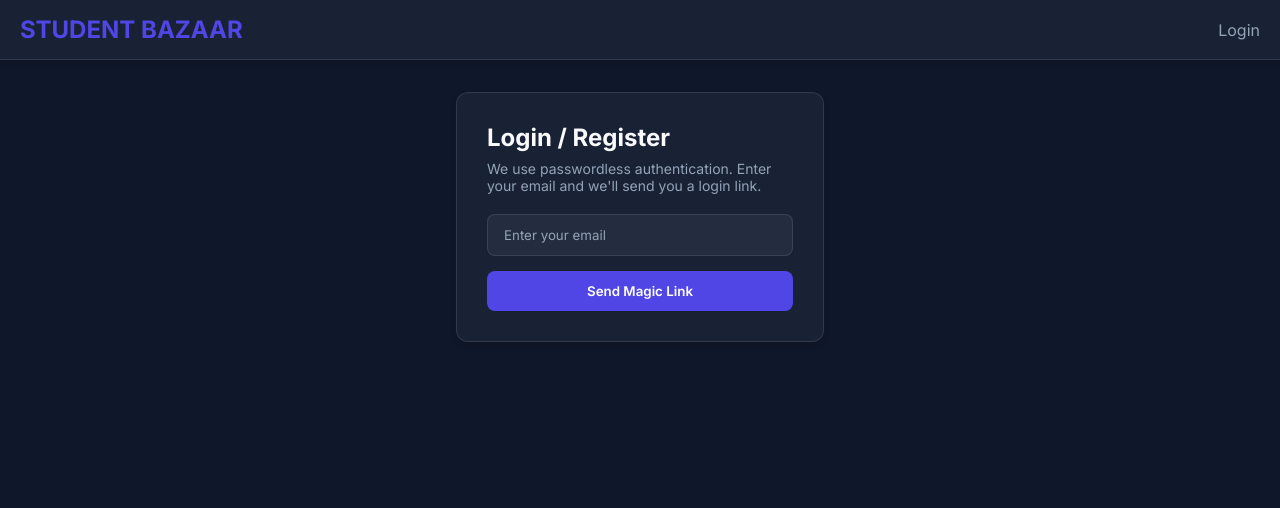
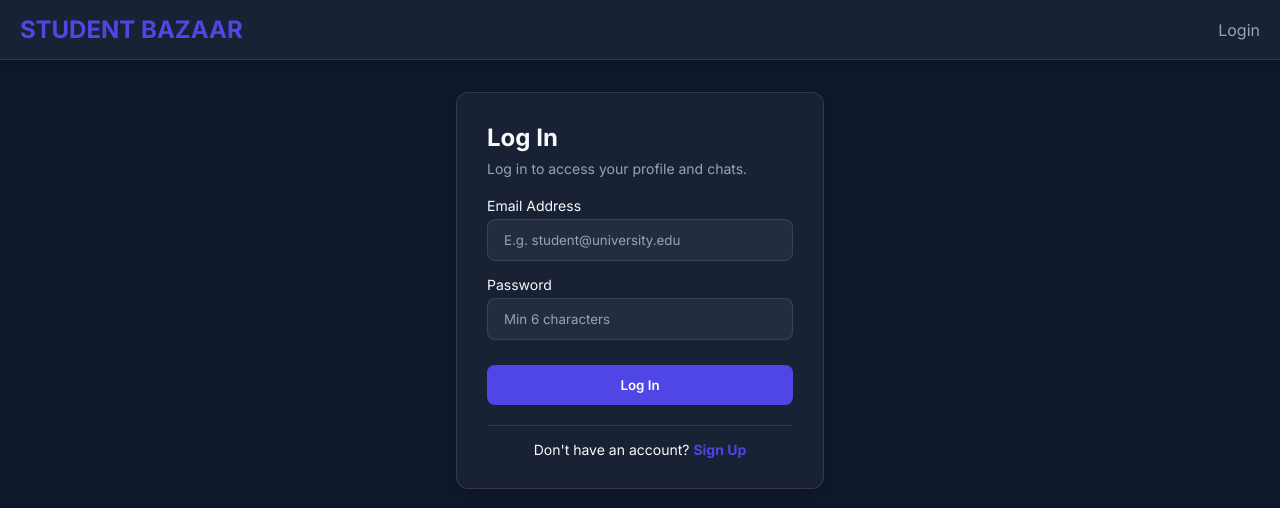
Before and after one commit to PranshuSirohi123/STUDENT-BAZAAR, a React (Vite) app: page /login in a window 1280 px wide. Shown: the top 508 px of the page. Built offline with nearby package versions, Linux system fonts and the light colour scheme; no server answers.

Commit message:
Switch authentication to Email/Password

```diff
--- a/src/pages/Login.jsx
+++ b/src/pages/Login.jsx
@@ -1,39 +1,45 @@
 import React, { useState, useEffect } from 'react';
-import { auth } from '../firebase';
-import { sendSignInLinkToEmail, isSignInWithEmailLink, signInWithEmailLink } from 'firebase/auth';
-import { doc, getDoc, setDoc, serverTimestamp } from 'firebase/firestore';
-import { db } from '../firebase';
+import { auth, db } from '../firebase';
+import { signInWithEmailAndPassword, createUserWithEmailAndPassword, updateProfile } from 'firebase/auth';
+import { doc, setDoc, getDoc, serverTimestamp } from 'firebase/firestore';
 import { useNavigate } from 'react-router-dom';
 
 export default function Login() {
+  const [isSignUp, setIsSignUp] = useState(false);
   const [email, setEmail] = useState('');
+  const [password, setPassword] = useState('');
+  const [displayName, setDisplayName] = useState('');
   const [message, setMessage] = useState('');
   const [loading, setLoading] = useState(false);
   const navigate = useNavigate();
 
-  // This effect runs when the page loads. It checks if the URL contains a sign-in link.
+  // Redirect to home if already logged in on mount
   useEffect(() => {
-    if (isSignInWithEmailLink(auth, window.location.href)) {
-      let savedEmail = window.localStorage.getItem('emailForSignIn');
+    const unsubscribe = auth.onAuthStateChanged((user) => {
+      if (user) {
+        navigate('/');
+      }
+    });
+    return () => unsubscribe();
+  }, [navigate]);
 
-      if (!savedEmail) {
-        // If the user opened the link on a different device or browser, we need them to re-enter their email
-        savedEmail = window.prompt('Please confirm your email to complete sign-in:');
-      }
+  const handleSubmit = async (e) => {
+    e.preventDefault();
+    setLoading(true);
+    setMessage('');
 
-      if (savedEmail) {
-        setLoading(true);
-        setMessage('Verifying your login link...');
+    try {
+      if (isSignUp) {
+        // 1. Create user with Email & Password
+        const result = await createUserWithEmailAndPassword(auth, email, password);
 
-        signInWithEmailLink(auth, savedEmail, window.location.href)
-          .then(async (result) => {
-            // Clear email from storage.
-            window.localStorage.removeItem('emailForSignIn');
+        // 2. Set public display name in Firebase Auth profile
+        await updateProfile(result.user, {
+          displayName: displayName || "Student"
+        });
 
-            // Initialize user doc in Firestore if it doesn't exist
+        // 3. Initialize user document in Firestore
         const userRef = doc(db, 'users', result.user.uid);
-            const userSnap = await getDoc(userRef);
-            if (!userSnap.exists()) {
         await setDoc(userRef, {
           email: result.user.email,
           createdAt: serverTimestamp(),
@@ -41,36 +47,25 @@ export default function Login() {
           backgroundUrl: '',
           age: ''
         });
+
+        setMessage("Account created successfully!");
+        navigate('/');
+      } else {
+        // Log in user with Email & Password
+        await signInWithEmailAndPassword(auth, email, password);
+        navigate('/');
       }
-
-            // Redirect to home page
-            navigate('/');
-          })
-          .catch((error) => {
-            setLoading(false);
-            setMessage('Error signing in with link: ' + error.message);
-          });
+    } catch (error) {
+      console.error("Auth error:", error);
+      let errorMsg = error.message;
+      if (error.code === 'auth/email-already-in-use') {
+        errorMsg = "This email is already registered. Please log in instead.";
+      } else if (error.code === 'auth/invalid-credential') {
+        errorMsg = "Incorrect email or password. Please try again.";
+      } else if (error.code === 'auth/weak-password') {
+        errorMsg = "Password should be at least 6 characters long.";
       }
-    }
-  }, [navigate]);
-
-  const handleLogin = async (e) => {
-    e.preventDefault();
-    setLoading(true);
-    setMessage('');
-
-    const actionCodeSettings = {
-      // URL you want to redirect back to.
-      url: window.location.origin + '/login',
-      handleCodeInApp: true,
-    };
-
-    try {
-      await sendSignInLinkToEmail(auth, email, actionCodeSettings);
-      window.localStorage.setItem('emailForSignIn', email);
-      setMessage('A sign-in link has been sent to your email! Please check your inbox and click the link.');
-    } catch (error) {
-      setMessage('Error: ' + error.message);
+      setMessage("Error: " + errorMsg);
     }
     setLoading(false);
   };
@@ -78,25 +73,80 @@ export default function Login() {
   return (
     <div className="page-wrapper container" style={{ maxWidth: '400px', alignSelf: 'center', margin: 'auto' }}>
       <div className="glass-panel" style={{ padding: '30px' }}>
-        <h2>Login / Register</h2>
+        <h2>{isSignUp ? 'Create Account' : 'Log In'}</h2>
         <p style={{ color: 'var(--text-muted)', fontSize: '14px', marginBottom: '20px' }}>
-          We use passwordless authentication. Enter your email and we'll send you a login link.
+          {isSignUp ? 'Sign up to sell items and chat with other students.' : 'Log in to access your profile and chats.'}
         </p>
-        <form onSubmit={handleLogin}>
+
+        <form onSubmit={handleSubmit} style={{ display: 'flex', flexDirection: 'column', gap: '15px' }}>
+          {isSignUp && (
+            <div>
+              <label style={{ display: 'block', marginBottom: '5px', fontSize: '14px' }}>Full Name</label>
+              <input
+                type="text"
+                className="glass-input"
+                placeholder="E.g. John Doe"
+                value={displayName}
+                onChange={(e) => setDisplayName(e.target.value)}
+                required
+              />
+            </div>
+          )}
+
+          <div>
+            <label style={{ display: 'block', marginBottom: '5px', fontSize: '14px' }}>Email Address</label>
             <input
               type="email"
               className="glass-input"
-            placeholder="Enter your email"
-            style={{ marginBottom: '15px' }}
+              placeholder="E.g. student@university.edu"
               value={email}
               onChange={(e) => setEmail(e.target.value)}
               required
             />
-          <button type="submit" className="btn btn-primary" style={{ width: '100%' }} disabled={loading}>
-            {loading ? 'Processing...' : 'Send Magic Link'}
+          </div>
+
+          <div>
+            <label style={{ display: 'block', marginBottom: '5px', fontSize: '14px' }}>Password</label>
+            <input
+              type="password"
+              className="glass-input"
+              placeholder="Min 6 characters"
+              value={password}
+              onChange={(e) => setPassword(e.target.value)}
+              required
+            />
+          </div>
+
+          <button type="submit" className="btn btn-primary" style={{ width: '100%', marginTop: '10px' }} disabled={loading}>
+            {loading ? 'Processing...' : (isSignUp ? 'Sign Up' : 'Log In')}
           </button>
         </form>
+
         {message && <p style={{ marginTop: '15px', color: 'var(--secondary-color)', fontSize: '14px' }}>{message}</p>}
+
+        <div style={{ marginTop: '20px', borderTop: '1px solid var(--glass-border)', paddingTop: '15px', textAlign: 'center', fontSize: '14px' }}>
+          {isSignUp ? (
+            <p style={{ margin: 0 }}>
+              Already have an account?{' '}
+              <span
+                style={{ color: 'var(--primary-color)', cursor: 'pointer', fontWeight: 'bold' }}
+                onClick={() => { setIsSignUp(false); setMessage(''); }}
+              >
+                Log In
+              </span>
+            </p>
+          ) : (
+            <p style={{ margin: 0 }}>
+              Don't have an account?{' '}
+              <span
+                style={{ color: 'var(--primary-color)', cursor: 'pointer', fontWeight: 'bold' }}
+                onClick={() => { setIsSignUp(true); setMessage(''); }}
+              >
+                Sign Up
+              </span>
+            </p>
+          )}
+        </div>
       </div>
     </div>
   );
```
Lines whose indentation alone changed are shown as unchanged.
